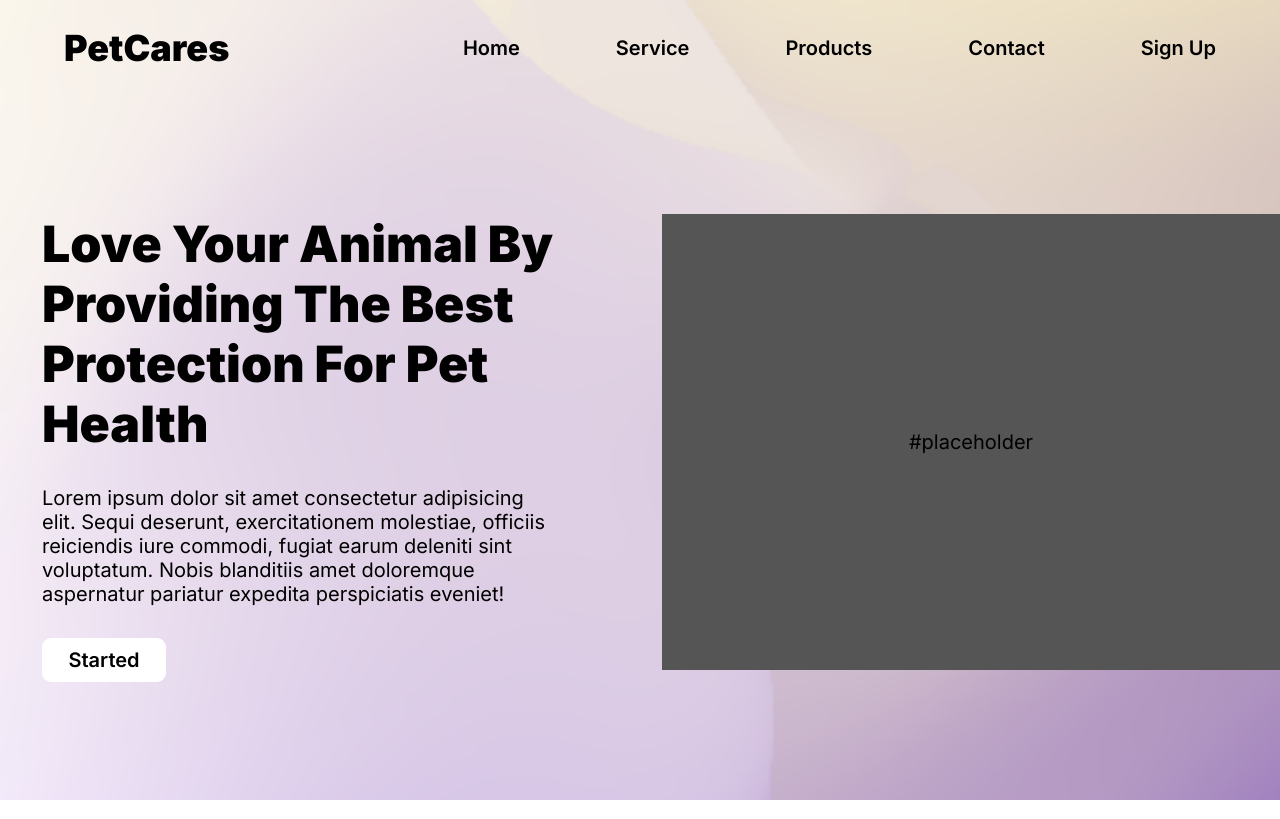
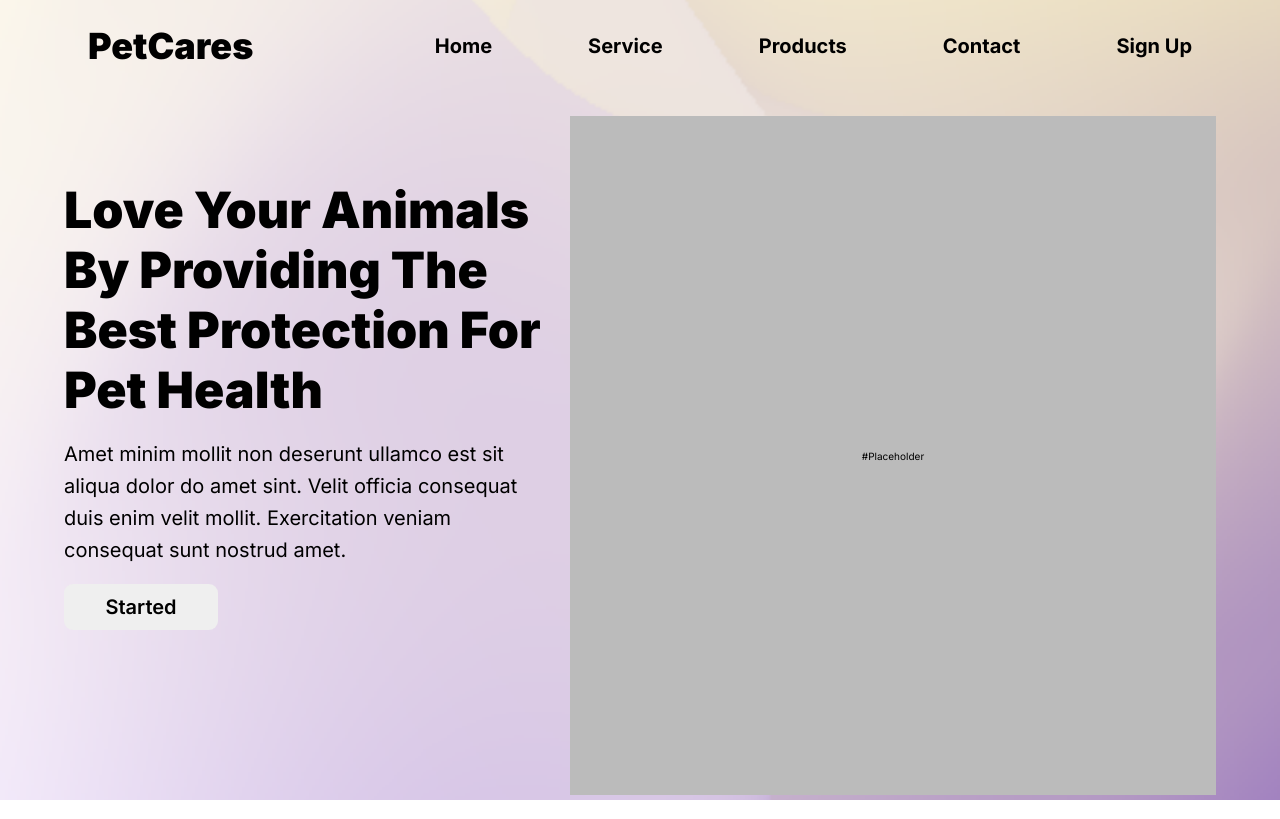
Before and after one commit to Kelotbalut/HTML-CSS-Practice, a plain HTML site: page index.html in a window 1280 px wide. Drawn offline with Linux system fonts and the light colour scheme.

Commit message:
fixed the hero and header

```diff
--- /dev/null
+++ b/css/general.css
@@ -0,0 +1,42 @@
+* {
+  margin: 0;
+  padding: 0;
+  box-sizing: border-box;
+  font-family: "Inter", serif;
+}
+
+/* *:focus {
+  outline: none;
+  box-shadow: 0 0 0 0.8 rgba(255, 169, 77, 0.63);
+} */
+
+html {
+  font-size: 62.5%;
+}
+
+body {
+  font-family: "Inter", sans-serif;
+}
+
+.bg--img-container {
+  background-image: url(../backgroundpetcares.png);
+  background-repeat: no-repeat;
+  background-size: cover;
+  height: 100vh;
+  background-position: center;
+}
+
+.container {
+  max-width: 120rem;
+  margin: 0 auto;
+  padding: 2.4rem;
+}
+
+.grid {
+  display: grid;
+  gap: 2.4rem;
+}
+
+.grid--2-cols {
+  grid-template-columns: 1fr 1fr;
+}
--- a/styles.css
+++ b/css/styles.css
@@ -1,38 +1,110 @@
-* {
-  margin: 0;
-  padding: 0;
-  box-sizing: border-box;
-  font-family: "Inter", serif;
+/* HEADER & HERO SECTION */
+
+.section-header {
+  display: flex;
+  justify-content: space-between;
+  align-items: center;
+  padding: 2.4rem 4.8rem !important;
 }
 
-html {
-  font-size: 62.5%;
+.section-header *:focus {
+  outline: none;
+  box-shadow: 0 0 0 0.8rem rgba(255, 169, 77, 0.63);
 }
 
-body {
-  font-family: "Inter", sans-serif;
+.logo-text {
+  font-size: 3.6rem;
+  font-weight: 900;
+  text-decoration: none;
+  color: black;
 }
 
-.container {
+.nav-links {
+  list-style: none;
+  font-size: 2rem;
+  font-weight: 700;
+
+  display: flex;
+  gap: 9.6rem;
+}
+
+.nav-link:link,
+.nav-link:visited {
+  text-decoration: none;
+  color: black;
+
+  transition: all 300ms;
+}
+
+.nav-link:hover,
+.nav-link:active {
+  color: #ffa94d;
+}
+
+.hero-title {
+  font-size: 5rem;
+  line-height: 1.2;
+  font-weight: 900;
+  margin-top: 6.4rem;
+}
+
+.hero-subtitle {
+  margin-top: 1.8rem;
+  font-size: 2rem;
+  line-height: 1.6;
+}
+
+.hero-btn {
+  width: 15.4rem;
+  height: 4.6rem;
+  border-radius: 9px;
+  border: none;
+
+  font-size: 2rem;
+  font-weight: 600;
+  margin-top: 1.8rem;
+
+  transition: all 300ms;
+}
+
+.hero-btn:hover {
+  background-color: #ebdfc8;
+  color: #ffa94d;
+}
+
+.hero-placeholder {
+  height: 67.9rem;
+  width: 64.6rem;
+  background-color: #bbb;
+
+  display: flex;
+  align-items: center;
+  justify-content: center;
+}
+
+/* .container--bg-img {
   background-image: url(backgroundpetcares.png);
   background-repeat: no-repeat;
   background-position: center;
   background-size: cover;
   height: 100vh;
+}
+
+.container {
   display: grid;
   grid-template-rows: auto 1fr;
   align-items: center;
 }
 
 header {
-  /* background-color: #ebdfcb; */
-  /* max-width: 130rem;
-  margin: 0 auto; */
+  background-color: #ebdfcb;
+  max-width: 130rem;
+  margin: 0 auto;
 
   height: 9.6rem;
 }
 
-/* NAVIGATION */
+NAVIGATION
 
 header {
   display: flex;
@@ -67,7 +139,7 @@ header {
   color: #b89fc5;
 }
 
-/* HERO SECTION */
+HERO SECTION
 .title {
   font-size: 5rem;
   font-weight: 900;
@@ -125,4 +197,4 @@ header {
   background-color: #555;
   grid-column: 2;
   padding: 0 4.2rem;
-}
+} */
--- a/index.html
+++ b/index.html
@@ -7,76 +7,52 @@
   <link rel="preconnect" href="https://fonts.googleapis.com">
   <link rel="preconnect" href="https://fonts.gstatic.com" crossorigin>
   <link href="https://fonts.googleapis.com/css2?family=Inter:wght@100..900&display=swap" rel="stylesheet">
-  <link rel="stylesheet" href="styles.css">
+  <link rel="stylesheet" href="./css/styles.css">
+  <link rel="stylesheet" href="./css/general.css">
   <title>Pet Cares</title>
 </head>
 
 <body>
-  <div class="container">
+  <div class="bg--img-container">
 
-    <header class="header">
-      <div class="logo-text">
-        PetCares
-      </div>
-      <nav>
-        <ul class="main-nav-list">
+    <header class="section-header container">
+      <a href="#" class="logo-text nav-link ">PetCares</a>
+      <nav class="nav">
+        <ul class="nav-links">
           <li>
-            <a href="#" class="main-nav-link">
-              Home
-            </a>
+            <a class="nav-link" href="#">Home</a>
           </li>
           <li>
-            <a href="#" class="main-nav-link">
-              Service
-            </a>
+            <a class="nav-link" href="#">Service</a>
           </li>
           <li>
-            <a href="#" class="main-nav-link">
-              Products
-            </a>
+            <a class="nav-link" href="#">Products</a>
           </li>
           <li>
-            <a href="#" class="main-nav-link">
-              Contact
-            </a>
+            <a class="nav-link" href="#">Contact</a>
           </li>
           <li>
-            <a href="#" class="main-nav-link">
-              Sign Up
-            </a>
+            <a class="nav-link" href="#">Sign Up</a>
           </li>
         </ul>
       </nav>
     </header>
 
-    <main>
-      <div class="section-hero">
-        <div class="hero">
-
-
-          <section class="hero container-center hero-grid">
-            <div class="left-side">
-              <div class="title">
-                Love Your Animal By Providing The Best Protection For Pet Health
-              </div>
-              <div class="sub-title">
-                Lorem ipsum dolor sit amet consectetur adipisicing elit. Sequi deserunt, exercitationem
-                molestiae,
-                officiis reiciendis iure commodi, fugiat earum deleniti sint voluptatum. Nobis blanditiis amet
-                doloremque
-                aspernatur pariatur expedita perspiciatis eveniet!
-              </div>
-              <button class="btn">Started</button>
-            </div>
-
-            <div class="right-side">
-              <div class="img-placeholder">#placeholder</div>
-            </div>
-          </section>
+    <div class="section-hero  grid grid--2-cols container">
+      <div class="hero-text">
+        <div class="hero-title">
+          Love Your Animals By Providing The Best Protection For Pet Health
         </div>
+        <div class="hero-subtitle">
+          Amet minim mollit non deserunt ullamco est sit aliqua dolor do amet sint. Velit
+          officia consequat duis enim velit mollit. Exercitation veniam consequat sunt nostrud amet.
+        </div>
+        <button class="hero-btn btn">Started</button>
       </div>
-
-    </main>
+      <div class="hero-placeholder">
+        #Placeholder
+      </div>
+    </div>
   </div>
 </body>
 
```
Also changed, not shown: css/queries.css (added).
